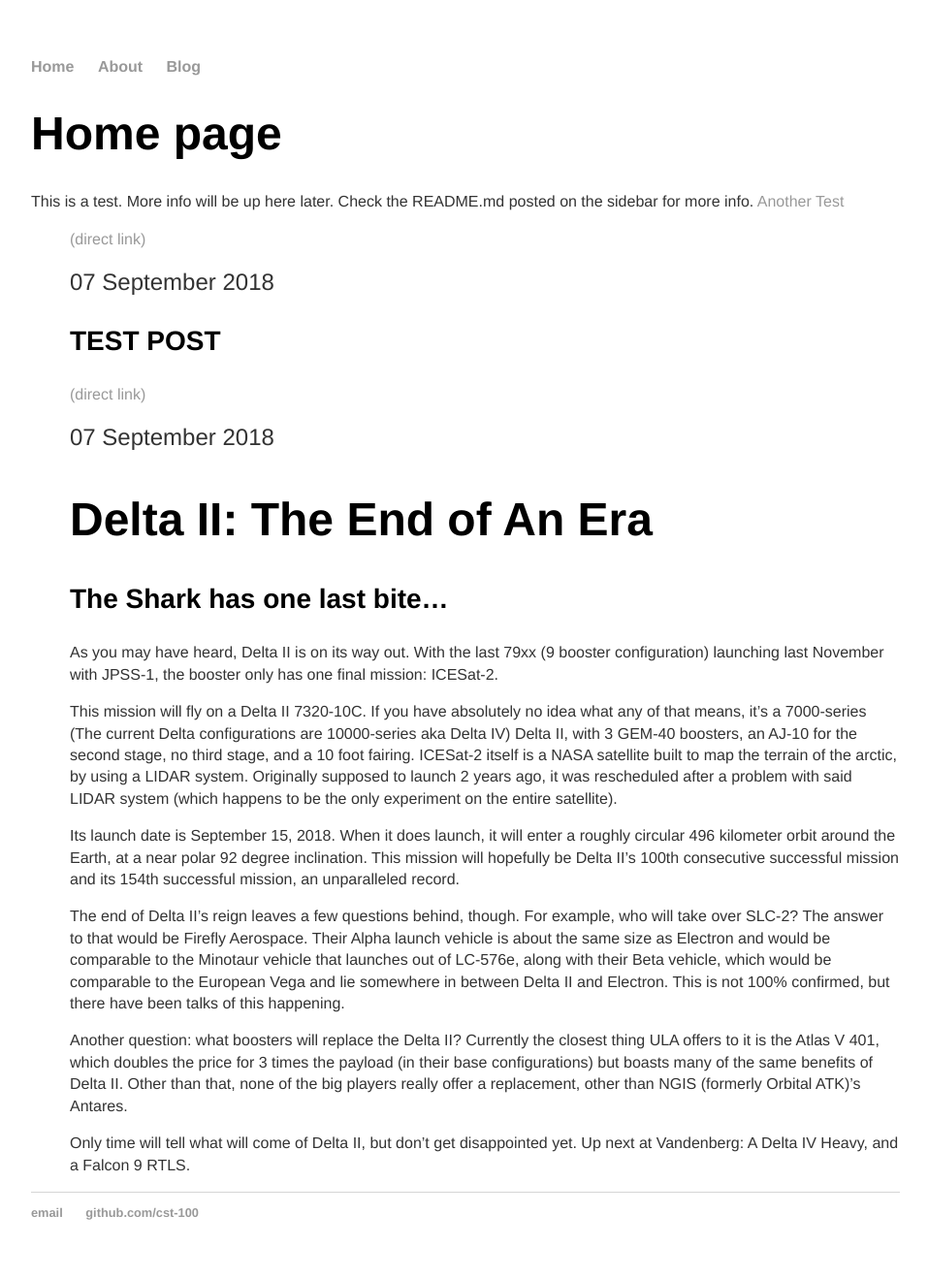
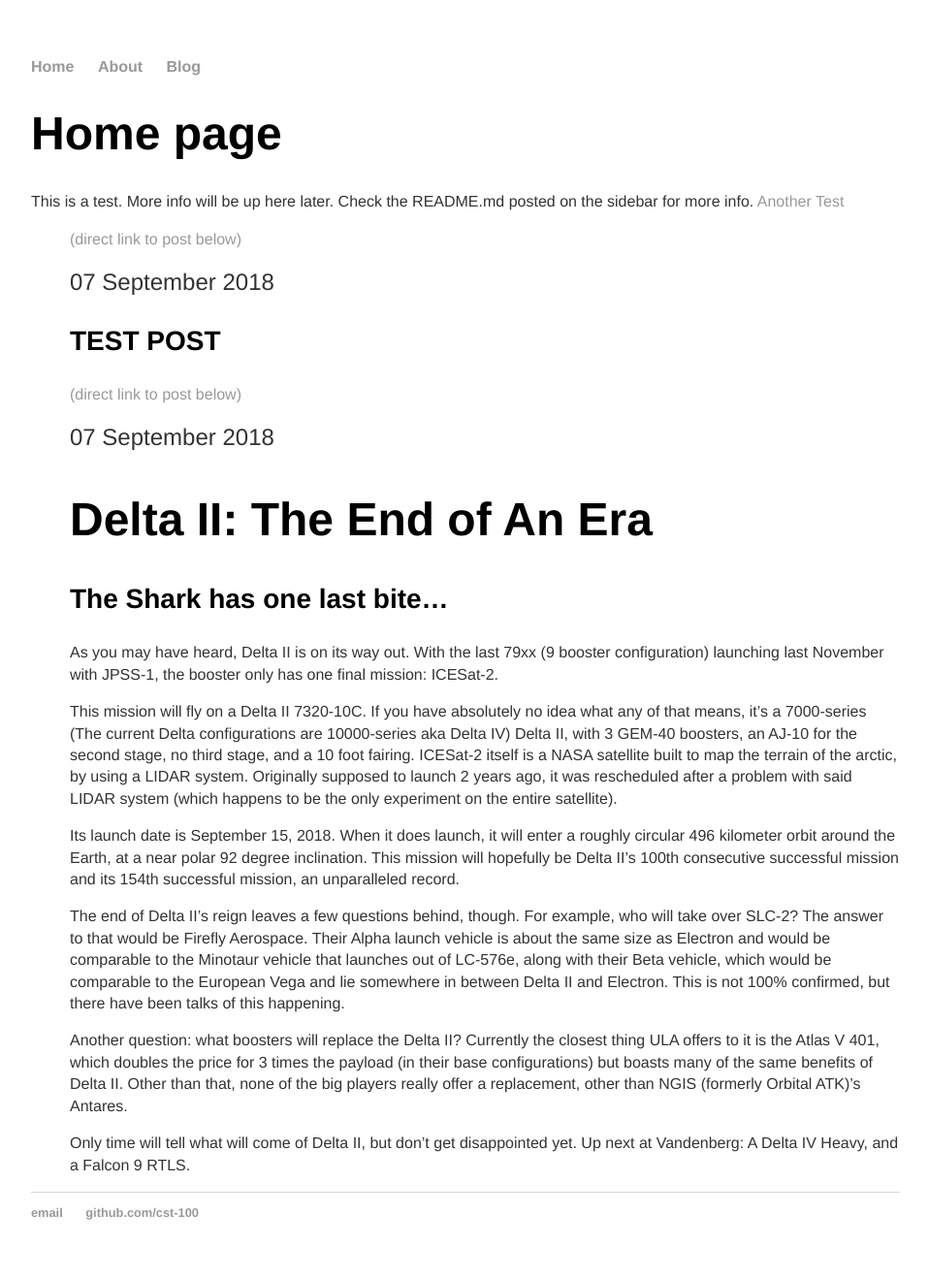
Before and after one commit to CST-100/Launchrats-West-Coast, a Jekyll site: the page built from index.html, in a window 1280 px wide. Shown: the whole page at 97% size, without its empty margins (160-1117 px from the left). Built offline with Jekyll 4.4.1, drawn with Linux system fonts in a browser that asks for light colours.

Commit message:
Update index.html

```diff
--- a/index.html
+++ b/index.html
@@ -11,7 +11,7 @@
   <article>
     <p>
       <a href="{{ post.url }}">
-        (direct link) </a>
+        (direct link to post below) </a>
       </p>
     </h2>
     <time datetime="{{ post.date | date: "%Y-%m-%d" }}">{{ post.date | date_to_long_string }}</time>
```
